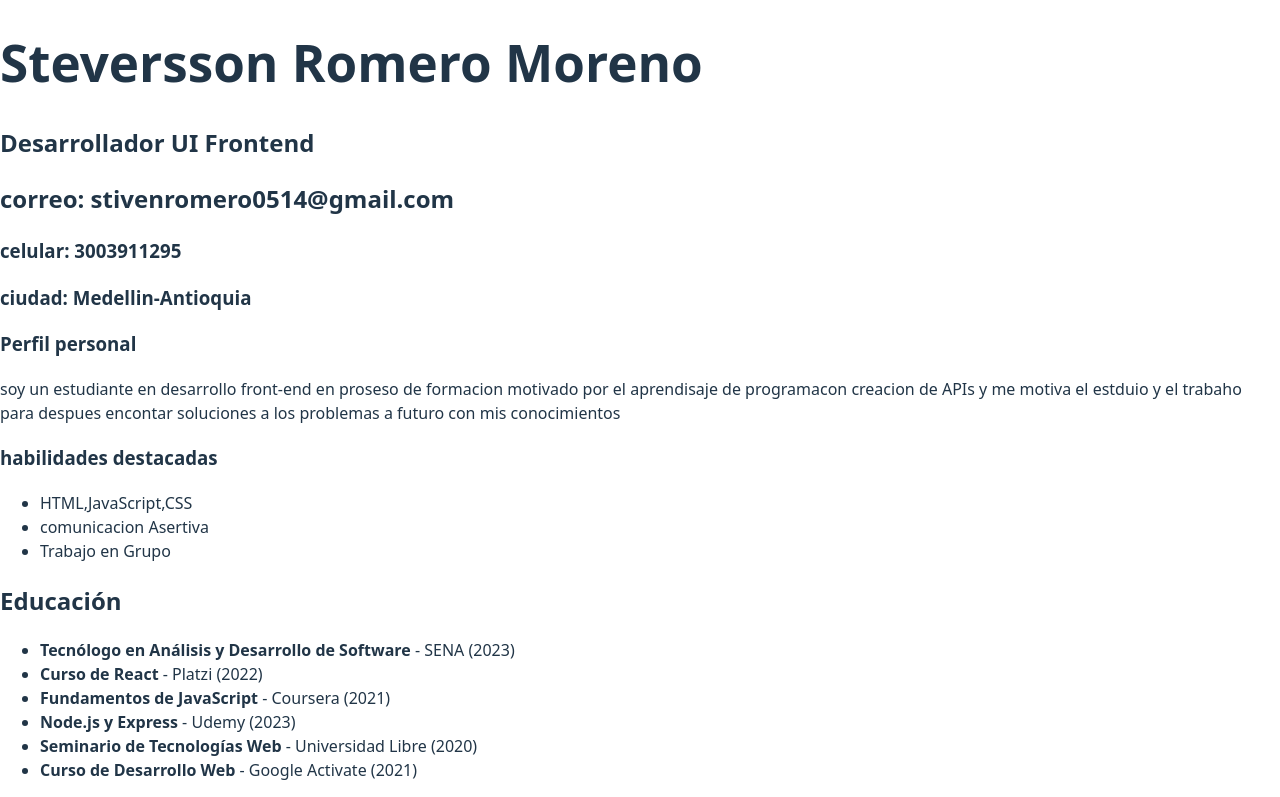
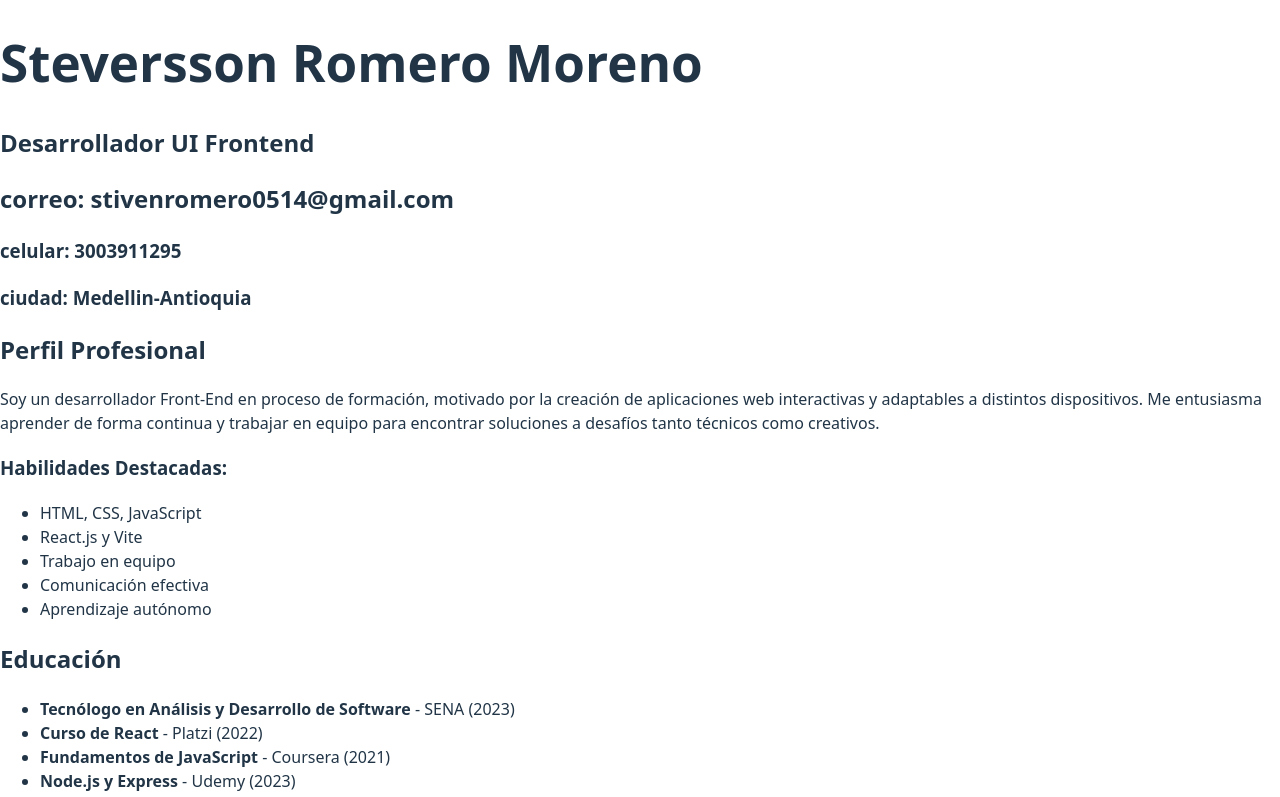
Before and after one commit to stivenromero14/cv-steverson-romero, a React (Vite) app in the folder mi-app-react/: page / in a window 1280 px wide. Shown: the top 797 px of the page. Built offline with nearby package versions, Linux system fonts and the light colour scheme.

Commit message:
componente perfil dinamico con props

```diff
--- a/mi-app-react/src/components/Perfil.jsx
+++ b/mi-app-react/src/components/Perfil.jsx
@@ -1,18 +1,20 @@
-export default function Perfil() {
+export default function Perfil({texto}) {
   return (
     <section>
-      <h3>Perfil personal</h3>
+      <h2>Perfil Profesional</h2>
       <p>
-       soy un estudiante en desarrollo front-end en proseso de formacion
-       motivado por el aprendisaje de programacon creacion de APIs y me motiva el estduio y el trabaho para despues encontar soluciones a los problemas a futuro con mis conocimientos
+        Soy un desarrollador Front-End en proceso de formación,
+         motivado por la creación de aplicaciones web interactivas y adaptables a distintos dispositivos.
+         Me entusiasma aprender de forma continua y trabajar en equipo para encontrar soluciones a desafíos tanto técnicos como creativos.
       </p>
-      <h3>habilidades destacadas</h3>
+      <h3>Habilidades Destacadas:</h3>
       <ul>
-        <li>HTML,JavaScript,CSS</li>
-        <li>comunicacion Asertiva</li>
-        <li>Trabajo en Grupo</li>
-
+        <li>HTML, CSS, JavaScript</li>
+        <li>React.js y Vite</li>
+        <li>Trabajo en equipo</li>
+        <li>Comunicación efectiva</li>
+        <li>Aprendizaje autónomo</li>
       </ul>
     </section>
   );
-}
+};
```
